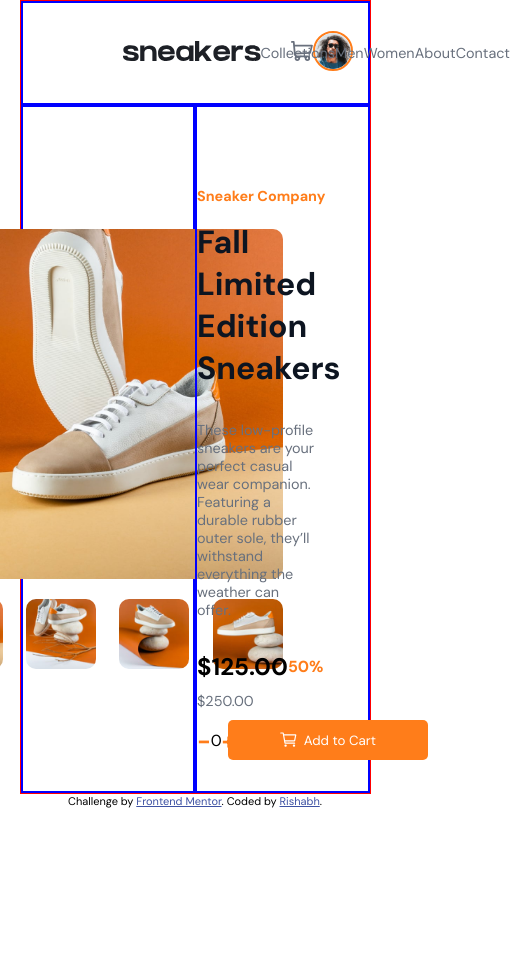
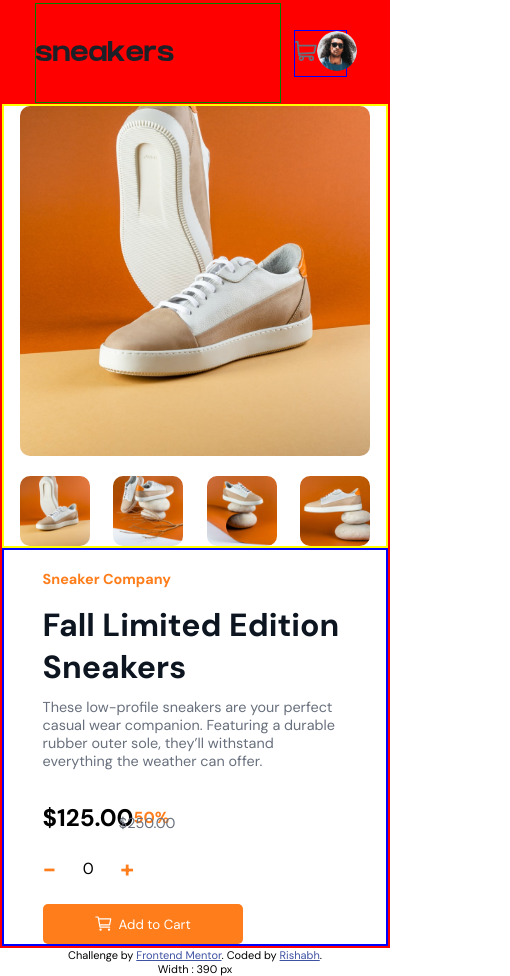
Before and after one commit to Rishabh0319/ecommerce-product-page-main, a plain HTML site: page index.html in a window 390 px wide. Shown: the whole page, 510 px wide, since content can reach past the window. Before the commit the page ends 844 px from the top, so only its background shows below. Drawn offline with nearby package versions, Linux system fonts and the light colour scheme.

Commit message:
version 2: Starting work on mobile responsive wireframe is draw

```diff
--- a/css/style.css
+++ b/css/style.css
@@ -32,8 +32,8 @@
 }
 
 .container {
-    border: 1px solid red;
-    height: calc(100vh - 50px);
+    /* border: 1px solid red; */
+    height: calc(100vh - 30px);
 
     display: grid;
 
@@ -44,13 +44,13 @@
     margin: auto;
 }
 
-header {
+/* header {
     border: 2px solid blue;
 }
 
 section {
     border: 2px solid blue;
-}
+} */
 
 .header {
     grid-column: 1 / span 12;
@@ -58,6 +58,11 @@ section {
     justify-content: space-between;
     align-items: center;
     padding-left: 100px;
+}
+
+.hamburger-menu
+{
+    display: none;
 }
 
 .header .menulist li
@@ -134,8 +139,11 @@ section {
     height: 40px;
     width: 40px;
     cursor: pointer;
+    border-radius: 50%;
+}
+
+.right-side-header .user-profile img:hover{
     border: 2px solid var(--Orange);
-    border-radius: 50%;
 }
 
 .left-side {
@@ -182,6 +190,12 @@ section {
 .product-sub-image .sub-image img
 {
     width: 100%;
+    transition: 0.5s;
+}
+
+.product-sub-image .sub-image img:hover
+{
+    opacity: 75%;
 }
 
 .right-side {
@@ -329,3 +343,200 @@ section {
 {
    background-color: #FFAC6A;
 }
+
+
+@media screen and (max-width: 980px)
+{
+   .container{
+       width: 100%;
+   }
+
+   .header
+   {
+    /* border: 1px solid green; */
+    padding-left: 2rem;
+   }
+
+   .header .left-side-header
+   {
+      /* border: 1px solid orange; */
+      width: 70%;
+      margin-left: 0px;
+   }
+
+   .header .left-side-header .menulist
+   {
+      margin-left: 4rem;
+      width: 100%;
+      /* border: 1px solid red; */
+      flex-grow: 1;
+   }
+
+   .right-side
+   {
+     /* border:  1px solid green; */
+     padding-left: 2rem;
+   }
+
+   .product-price
+   {
+     /* border: 1px solid orange; */
+   }
+
+   .final-area
+   {
+     /* border: 1px solid red; */
+     width: 80% !important;
+     justify-content: space-between;
+   }
+
+   .add-to-cart-button
+   {
+      width: 200px;
+   }
+}
+
+
+
+
+
+@media screen and (max-width: 817px)
+{
+   .container
+   {
+      border: 2px solid red;
+      grid-template-columns: repeat(12, 1fr);
+      grid-template-rows: auto auto auto;
+      height: auto;
+   }
+
+   .header
+   {
+      border: 2px solid green;
+   }
+
+   .left-side
+   {
+     border: 2px solid yellow;
+     grid-column: 1 / span 12;
+   }
+
+   .right-side
+   {
+    border: 2px solid blue;
+    grid-column: 1 / span 12;
+    padding: 0px 10%;
+    align-content: space-around;
+   }
+
+   .company-name
+   {
+    /* border: 1px solid black; */
+    width: 100% !important;
+    margin-top: 20px;
+   }
+
+   .product-title
+   {
+    /* border: 1px solid black; */
+    width: 100% !important;
+   }
+
+   .product-title h1
+   {
+     margin-bottom: 10px !important;
+   }
+
+   .product-description
+   {
+    /* border: 1px solid black; */
+    width: 100% !important;
+   }
+
+   .product-price
+   {
+    /* border: 1px solid black; */
+    width: 100% !important;
+    display: flex;
+    justify-content: flex-start;
+    align-items: center;
+
+   }
+
+   .final-area
+   {
+    /* border: 1px solid black; */
+    width: 100% !important;
+    flex-direction: column;
+    align-items: flex-start !important;
+   }
+
+   .final-area .add-to-cart-button
+   {
+      margin-top: 10%;
+   }
+
+}
+
+
+
+
+
+
+
+
+
+@media(max-width: 475px)
+{
+   *
+   {
+    margin: 0;
+    padding: 0;
+    box-sizing: border-box;
+   }
+   .container
+   {
+     /* border: 1px solid red; */
+     display: grid;
+
+     width: 100%;
+
+     grid-template-columns: repeat(12, 1fr);
+     grid-template-rows: auto auto auto;
+
+     margin: 0;
+     padding: 0;
+   }
+
+   .header
+   {
+      border: 1px solid red;
+      grid-column: 1 / span 12;
+      background-color: red;
+   }
+
+   .header .left-side-header
+   {
+      border: 1px solid green;
+   }
+
+   .left-side-header .menulist
+   {
+     display: none;
+   }
+
+   .header .right-side-header
+   {
+      border: 1px solid blue;
+   }
+
+   .left-side
+   {
+
+   }
+
+   .right-side
+   {
+
+   }
+}
--- a/index.html
+++ b/index.html
@@ -17,6 +17,7 @@
   <div class="container">
     <header class="header">
       <div class="left-side-header">
+        <ion-icon class="hamburger-menu" name="menu-outline"></ion-icon>
         <div class="logo"><img src="./images/logo.svg" alt=""></div>
         <ul class="menulist">
           <li>Collections</li>
@@ -35,6 +36,7 @@
         </div>
       </div>
     </header>
+
     <section class="left-side">
       <div class="product-image">
         <img src="./images/image-product-1.jpg" alt="productImage">
@@ -46,6 +48,7 @@
         <div class="sub-image"><img src="./images/image-product-4-thumbnail.jpg" alt="" /></div>
       </div>
     </section>
+
     <section class="right-side">
       <div class="company-name">
         <p>Sneaker Company</p>
@@ -84,11 +87,13 @@
 
   <div class="attribution">
     Challenge by <a href="https://www.frontendmentor.io?ref=challenge" target="_blank">Frontend Mentor</a>.
-    Coded by <a href="#">Rishabh</a>.
+    Coded by <a href="#">Rishabh</a>. <div id="size"></div>
   </div>
+
 
   <script type="module" src="https://unpkg.com/ionicons@5.5.2/dist/ionicons/ionicons.esm.js"></script>
   <script nomodule src="https://unpkg.com/ionicons@5.5.2/dist/ionicons/ionicons.js"></script>
+  <script src="./js/screenPX.js" async defer></script>
 </body>
 
 </html>
--- /dev/null
+++ b/js/screenPX.js
@@ -0,0 +1,11 @@
+// 'screen' is name 👇 of a function
+window.onresize = screen;
+window.onload = screen;
+
+// Function named 'screen' 👇
+
+function screen() {
+  Width = window.innerWidth;
+  document.getElementById("size").innerHTML
+   = "Width : " + Width + " px"
+}
```
